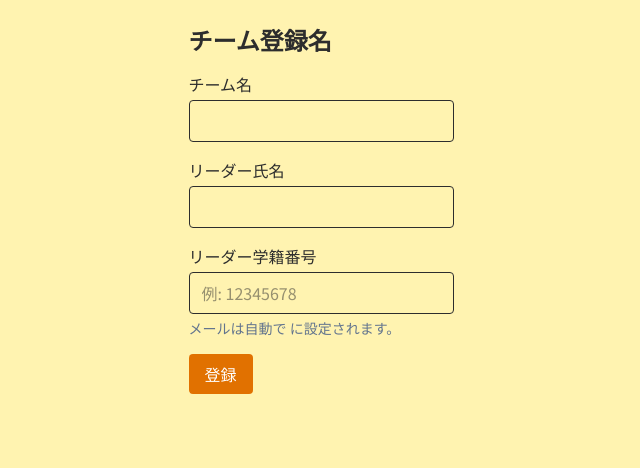
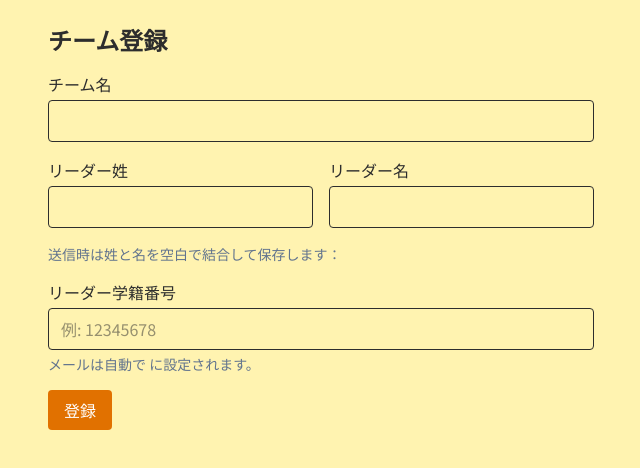
Before and after one commit to s-taku0502/hackit-2026-application-form, a Next.js app: page /teams in a window 1280 px wide. Shown: the top 468 px of the page, without its empty margins (319-959 px from the left). Built offline with nearby package versions, Linux system fonts and the light colour scheme; no server answers.

Commit message:
氏名欄を修正

```diff
--- a/app/teams/page.tsx
+++ b/app/teams/page.tsx
@@ -6,7 +6,8 @@ import { api } from "../../convex/_generated/api";
 
 export default function TeamsCreatePage() {
     const [teamName, setTeamName] = useState("");
-    const [leaderName, setLeaderName] = useState("");
+    const [leaderFamilyName, setLeaderFamilyName] = useState("");
+    const [leaderGivenName, setLeaderGivenName] = useState("");
     const [leaderStudentId, setLeaderStudentId] = useState("");
     const [submitted, setSubmitted] = useState(false);
     const [error, setError] = useState("");
@@ -22,9 +23,10 @@ export default function TeamsCreatePage() {
         setError("");
         try {
             const leaderEmail = computeEmail(leaderStudentId);
+            const combinedName = `${leaderFamilyName.trim()}　${leaderGivenName.trim()}`.trim();
             await submitTeamMutation({
                 teamName,
-                leaderName: leaderName || undefined,
+                leaderName: combinedName || undefined,
                 leaderStudentId: leaderStudentId || undefined,
                 leaderEmail: leaderEmail || undefined,
                 submittedAt: new Date().toISOString(),
@@ -38,7 +40,7 @@ export default function TeamsCreatePage() {
 
     return (
         <div className="max-w-3xl mx-auto p-6">
-            <h1 className="text-2xl font-bold mb-4">チーム登録名</h1>
+            <h1 className="text-2xl font-bold mb-4">チーム登録</h1>
 
             {submitted ? (
                 <div className="p-4 bg-emerald-50 border border-emerald-200 rounded">チーム情報を登録しました。</div>
@@ -54,15 +56,29 @@ export default function TeamsCreatePage() {
                         />
                     </label>
 
+                    <div className="grid grid-cols-2 gap-4">
                         <label className="block">
-                        <span className="block font-medium">リーダー氏名</span>
+                            <span className="block font-medium">リーダー姓</span>
                             <input
-                            value={leaderName}
-                            onChange={(e) => setLeaderName(e.target.value)}
+                                value={leaderFamilyName}
+                                onChange={(e) => setLeaderFamilyName(e.target.value)}
                                 className="mt-1 block w-full border rounded px-3 py-2"
                                 required
                             />
                         </label>
+
+                        <label className="block">
+                            <span className="block font-medium">リーダー名</span>
+                            <input
+                                value={leaderGivenName}
+                                onChange={(e) => setLeaderGivenName(e.target.value)}
+                                className="mt-1 block w-full border rounded px-3 py-2"
+                                required
+                            />
+                        </label>
+                    </div>
+
+                    <p className="text-sm text-slate-500">送信時は姓と名を空白で結合して保存します： <strong>{`${leaderFamilyName}${leaderFamilyName || leaderGivenName ? '　' : ''}${leaderGivenName}`}</strong></p>
 
                     <label className="block">
                         <span className="block font-medium">リーダー学籍番号</span>
```
Lines whose indentation alone changed are shown as unchanged.
